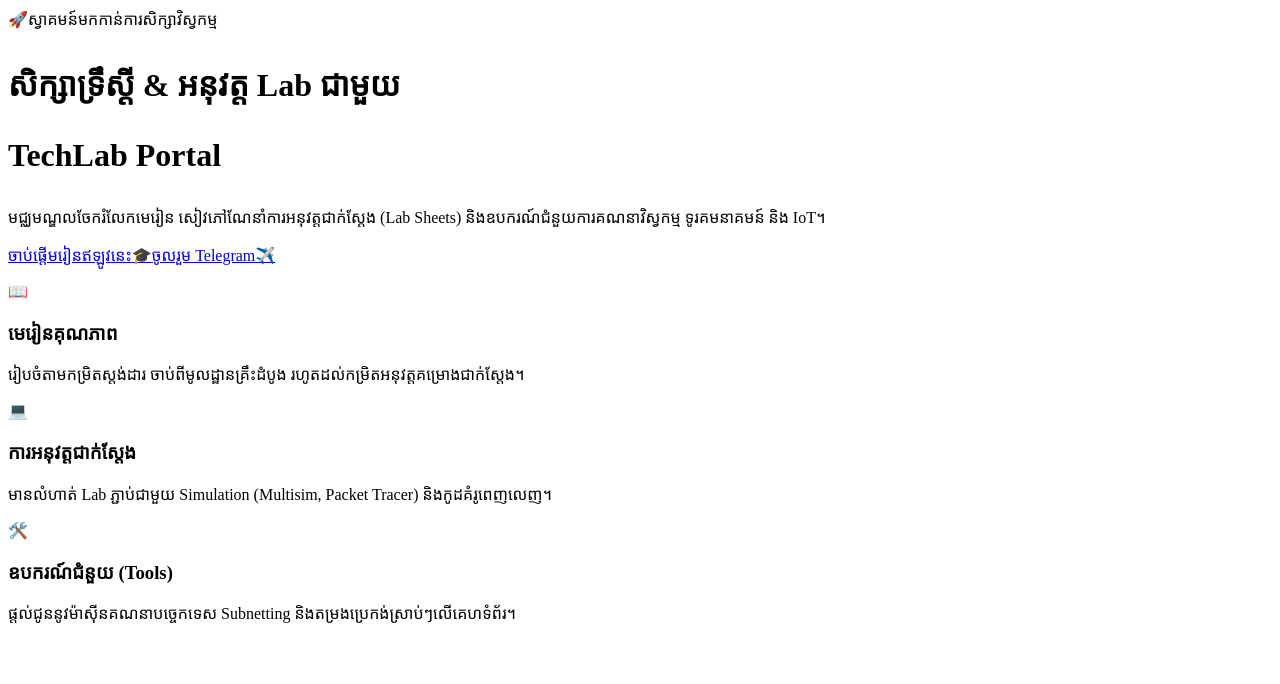
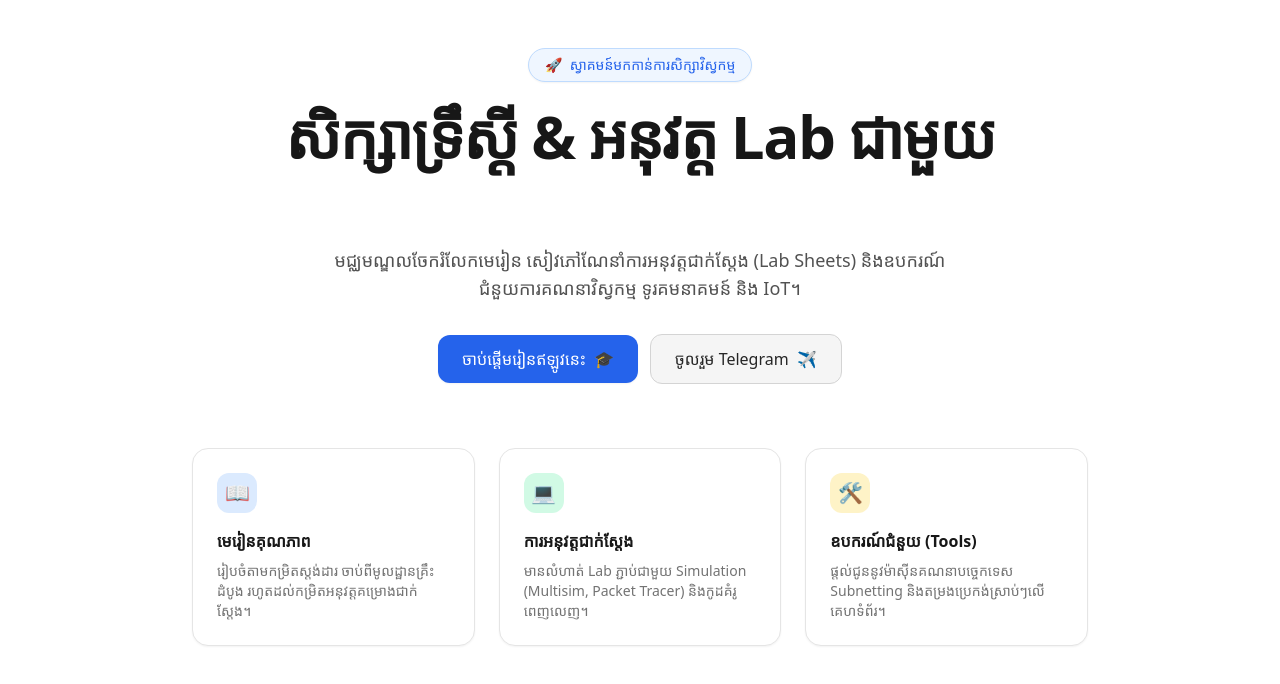
Before and after one commit to Bunrong-Proeung/techlab-portal, a Next.js app: page / in a window 1280 px wide. Shown: the top 684 px of the page. Built offline with nearby package versions, Linux system fonts and the light colour scheme.

Commit message:
fix: load tailwind styles via _app.jsx wrapper

```diff
--- /dev/null
+++ b/pages/_app.jsx
@@ -0,0 +1,5 @@
+import '../styles.css'
+
+export default function App({ Component, pageProps }) {
+  return <Component {...pageProps} />
+}
```
